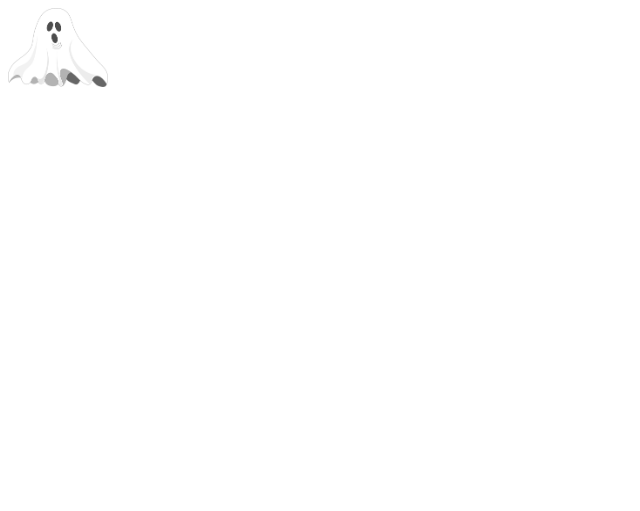
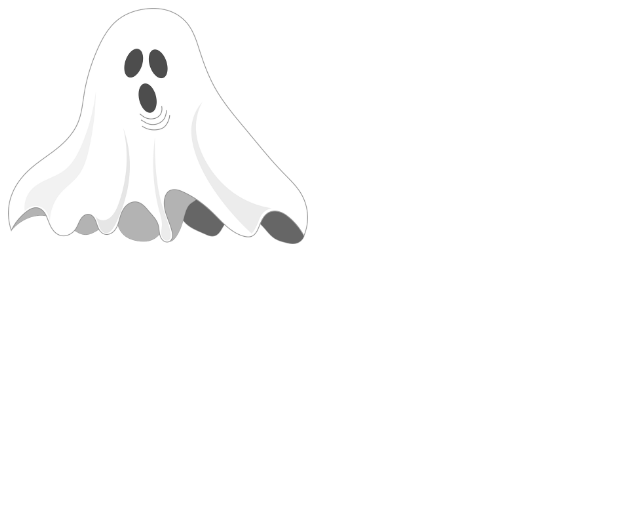
Before and after one commit to xiaham/lion, a plain HTML site: page index.html in a window 1280 px wide. Shown: the whole page, without its empty margins (0-640 px from the left). Drawn offline with Linux system fonts and the light colour scheme.

Commit message:
Update index.html

```diff
--- a/index.html
+++ b/index.html
@@ -4,7 +4,7 @@
 	<title>사자</title>
 	<style>
 		.lion{
-			width:100px; height:500px;
+			width:300px; height:500px;
 			background:url('lion_1.png');
 			background-size:100% auto;
 			background-repeat:no-repeat;
```
